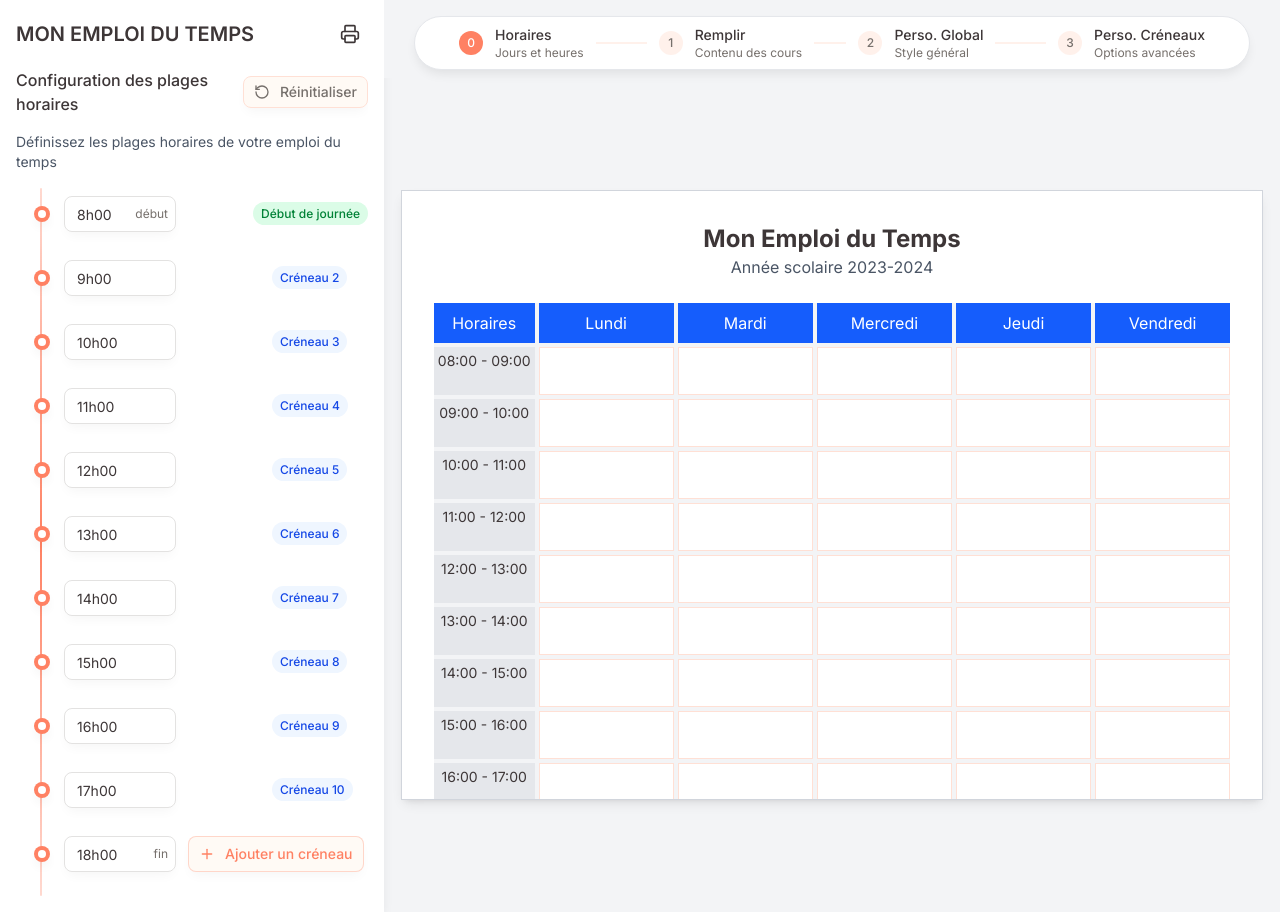
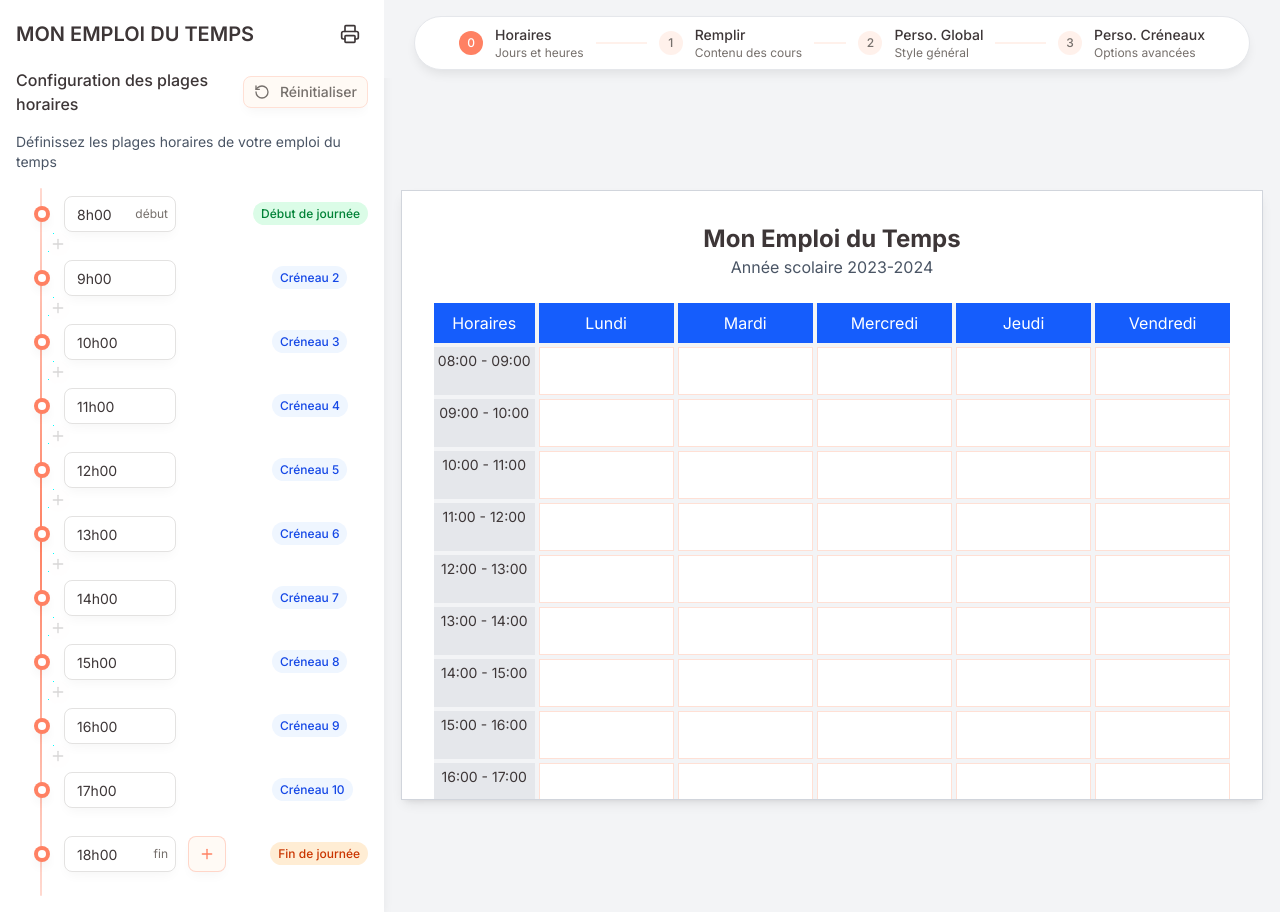
Before and after one commit to rgeron/mytt, a Next.js app: page / in a window 1280 px wide. Built offline with nearby package versions, Linux system fonts and the light colour scheme.

Commit message:
super pour timeline

```diff
--- a/src/components/panels/SchedulePanel.tsx
+++ b/src/components/panels/SchedulePanel.tsx
@@ -29,20 +29,6 @@
     return `${hours}:${minutes}`;
   }
   return frenchTime; // Return as is if not in expected format
-}
-
-// Checks if a string is likely to become a valid French time format
-function isPartialFrenchTime(value: string): boolean {
-  // Allow 1-2 digits for hours
-  if (/^\d{1,2}$/.test(value)) return true;
-
-  // Allow digit followed by 'h'
-  if (/^\d{1,2}h$/.test(value)) return true;
-
-  // Allow digit + 'h' + 0-2 digits for minutes
-  if (/^\d{1,2}h\d{0,2}$/.test(value)) return true;
-
-  return false;
 }
 
 export function SchedulePanel() {
@@ -495,8 +481,7 @@
                 onClick={addTimeSlot}
                 title="Ajouter un créneau"
               >
-                <Plus className="h-4 w-4 mr-1" />
-                <span className="text-sm">Ajouter un créneau</span>
+                <Plus className="h-4 w-4" />
               </Button>
             </div>
 
--- a/src/components/timeline-slot.tsx
+++ b/src/components/timeline-slot.tsx
@@ -124,7 +124,7 @@
             size="icon"
             className={`${
               compact ? "h-5 w-5" : "h-6 w-6"
-            } flex items-center justify-center rounded-full bg-muted/50 opacity-0 group-hover:opacity-100 hover:bg-primary/20 hover:text-primary transition-all duration-200`}
+            } flex items-center justify-center rounded-full bg-muted/20 opacity-20 hover:opacity-100 hover:bg-primary/20 hover:text-primary transition-all duration-200`}
             onClick={() => onAddMiddlePoint(slot.id)}
             title="Ajouter un point intermédiaire"
           >
```
